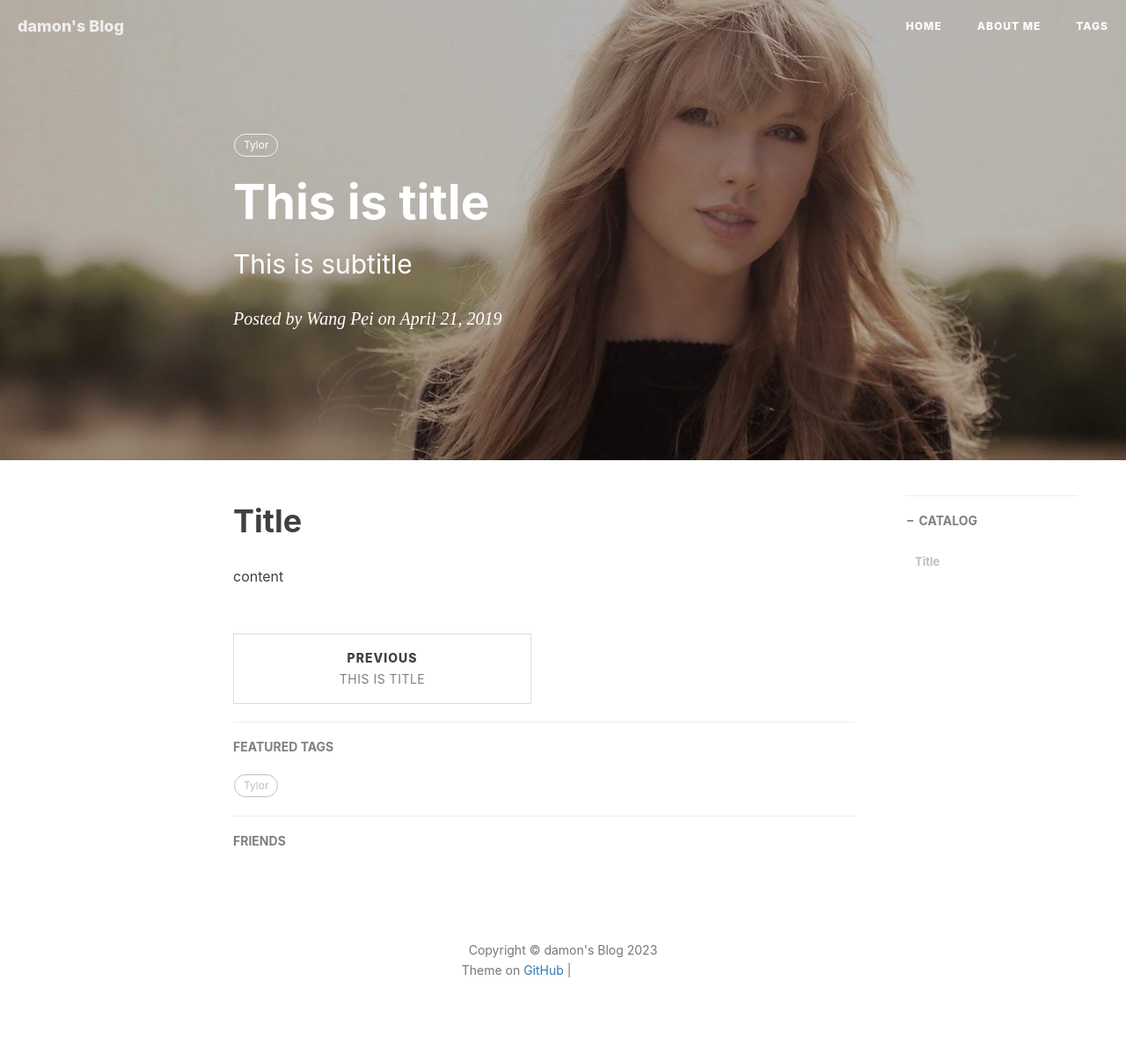
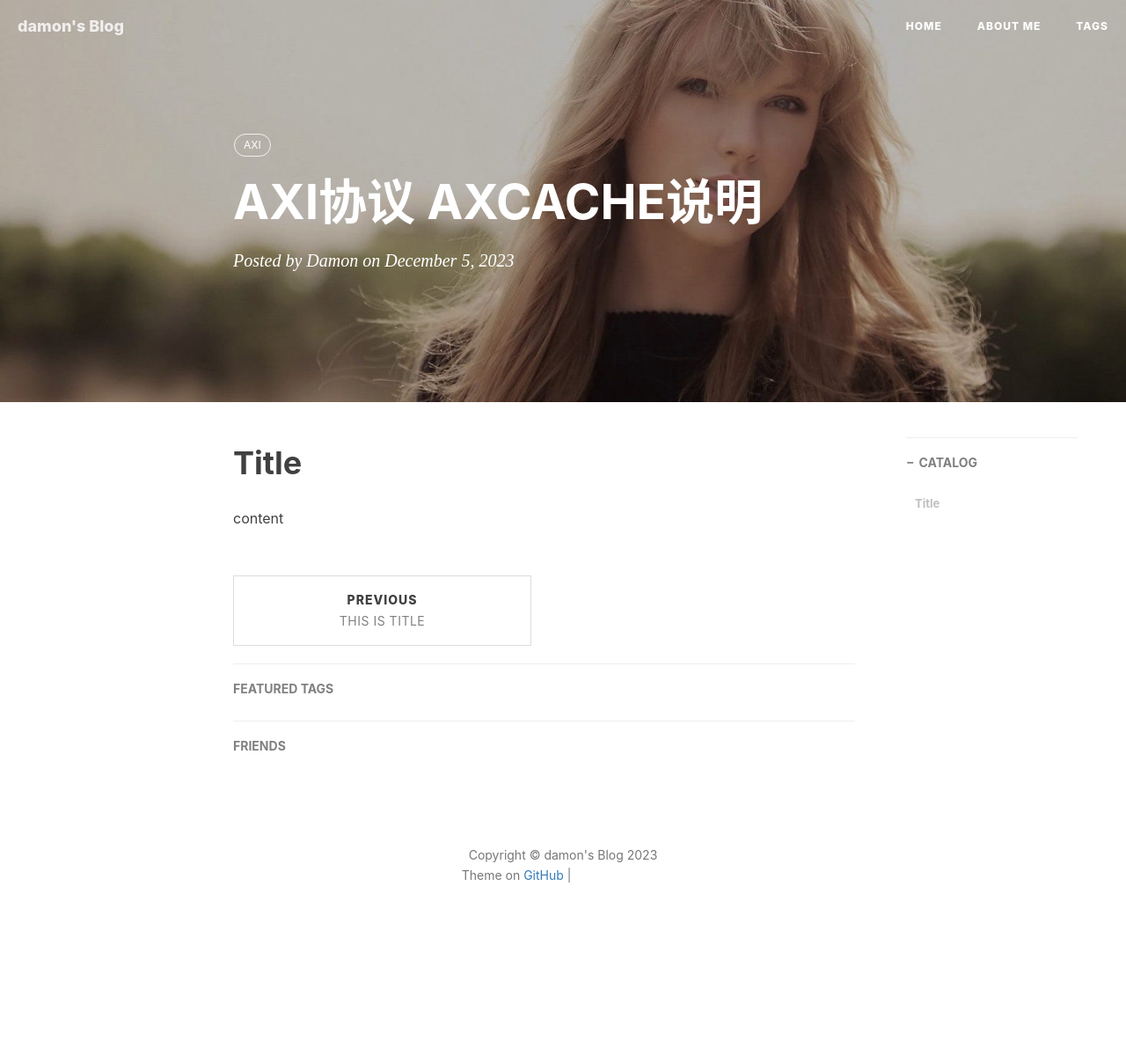
Before and after one commit to damon-liush/damon-liush.github.io, a Jekyll site: the page built from _posts/2023-12-5-AXI协议AXCACHE.md, in a window 1280 px wide. Shown: the whole page at 88% size. Built offline with Jekyll 4.4.1, drawn with Linux system fonts in a browser that asks for light colours; nearby versions of some CDN libraries; comment, search, counter and statistics services are not loaded; after the commit the page ends 1099 px from its top, so only the background shows below that; grey boxes are pictures that could not be loaded.

Commit message:
Update 2023-12-5-AXI协议AXCACHE.md

```diff
--- a/_posts/2023-12-5-AXI协议AXCACHE.md
+++ b/_posts/2023-12-5-AXI协议AXCACHE.md
@@ -1,13 +1,13 @@
 ---
 layout:     post
-title:      This is title
-subtitle:   This is subtitle
-date:       2019-04-21
-author:     Wang Pei
+title:      AXI协议 AXCACHE说明
+subtitle:
+date:       2023-12-5
+author:     Damon
 header-img: img/post-bg-swift2.jpg
 catalog: true
 tags:
-    - Tylor
+    - AXI
 ---
 
 
```
